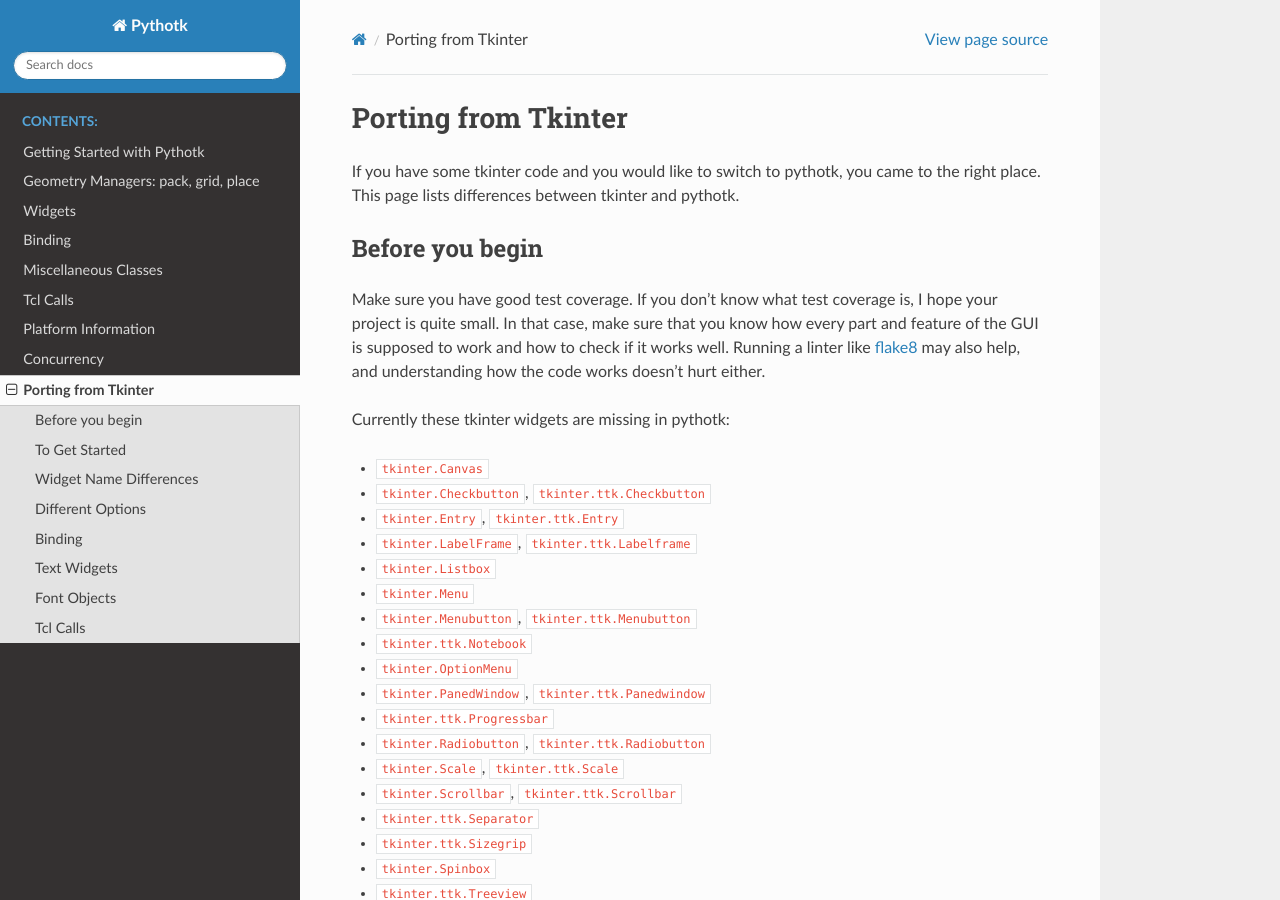
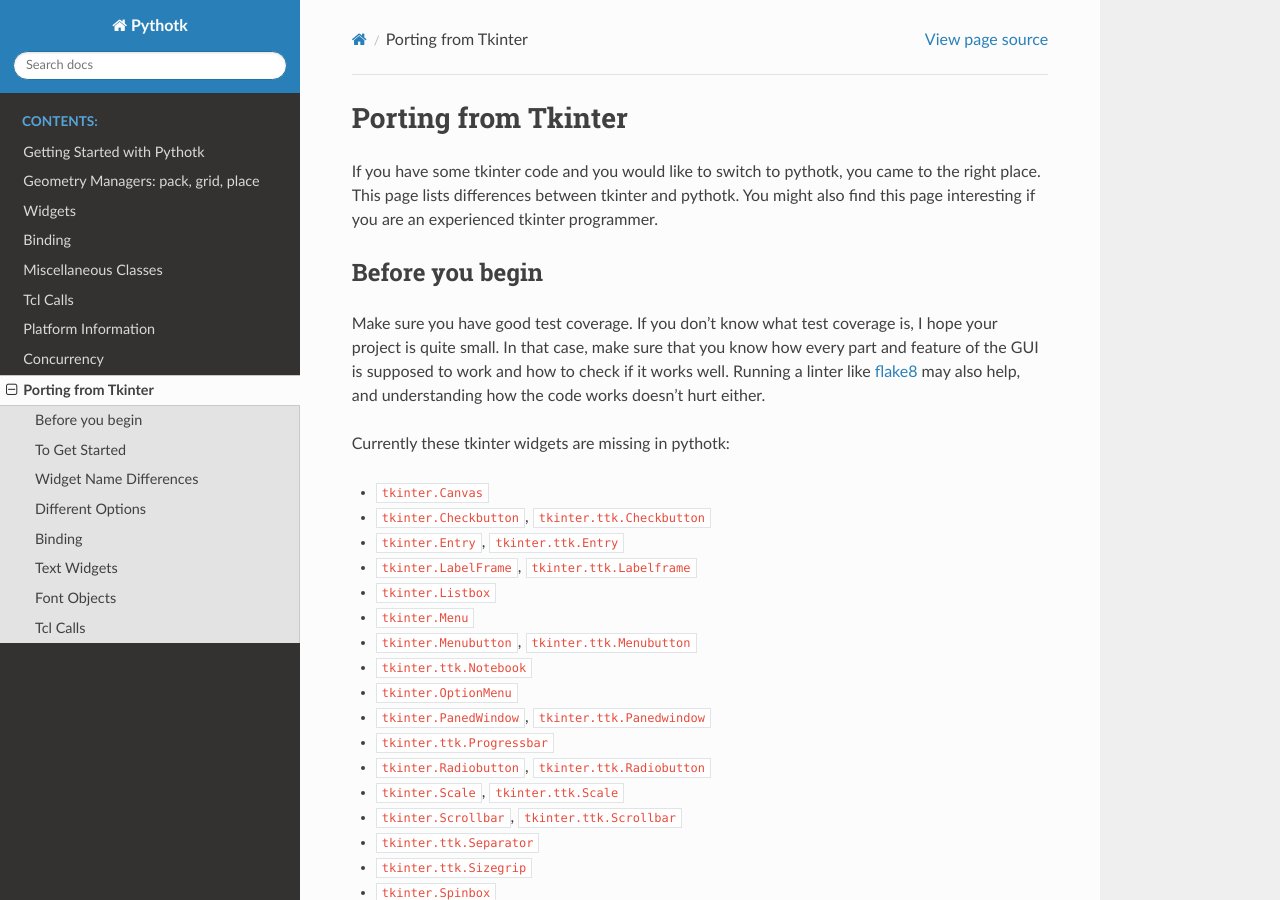
Before and after one commit to Akuli/teek, a Sphinx documentation site: the page built from docs/tkinter.rst, in a window 1280 px wide and 900 px high. Built offline with Sphinx 7.4.7 and the Read the Docs theme 2.0.0, drawn with Linux system fonts in a browser that asks for light colours.

Commit message:
add note

```diff
--- a/docs/tkinter.rst
+++ b/docs/tkinter.rst
@@ -3,6 +3,8 @@ Porting from Tkinter
 
 If you have some tkinter code and you would like to switch to pythotk, you came
 to the right place. This page lists differences between tkinter and pythotk.
+You might also find this page interesting if you are an experienced tkinter
+programmer.
 
 
 Before you begin
```
